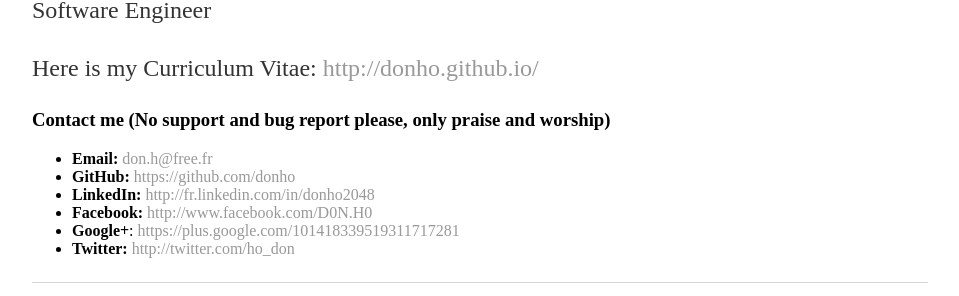
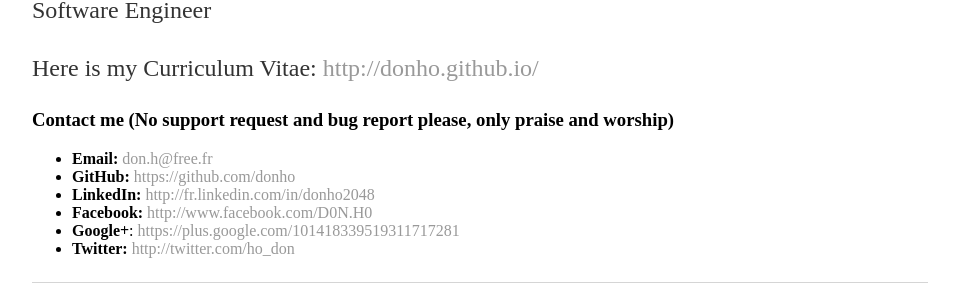
Before and after one commit to gupwin32/gupwin32.github.io, a Jekyll site: the page built from author/index.html, in a window 1280 px wide. Shown: the part 222-518 px from the top of the page, without its empty margins (160-1119 px from the left). Built offline with Jekyll 4.4.1, drawn with Linux system fonts in a browser that asks for light colours.

Commit message:
Update index.html

```diff
--- a/author/index.html
+++ b/author/index.html
@@ -11,7 +11,7 @@ title: WinGUp
 <p>Here is my Curriculum Vitae:
 <a href="http://donho.github.io/" target="_blank">http://donho.github.io/</a></p>
 <p> </p>
-<h3>Contact me (No support and bug report please, only praise and worship)</h3>
+<h3>Contact me (No support request and bug report please, only praise and worship)</h3>
 <ul>
 <li><strong>Email:</strong> <a href="mailto:don.h@free.fr">don.h@free.fr</a></li>
 <li><strong>GitHub:</strong> <a href="https://github.com/donho" target="_blank">https://github.com/donho</a></li>
```
